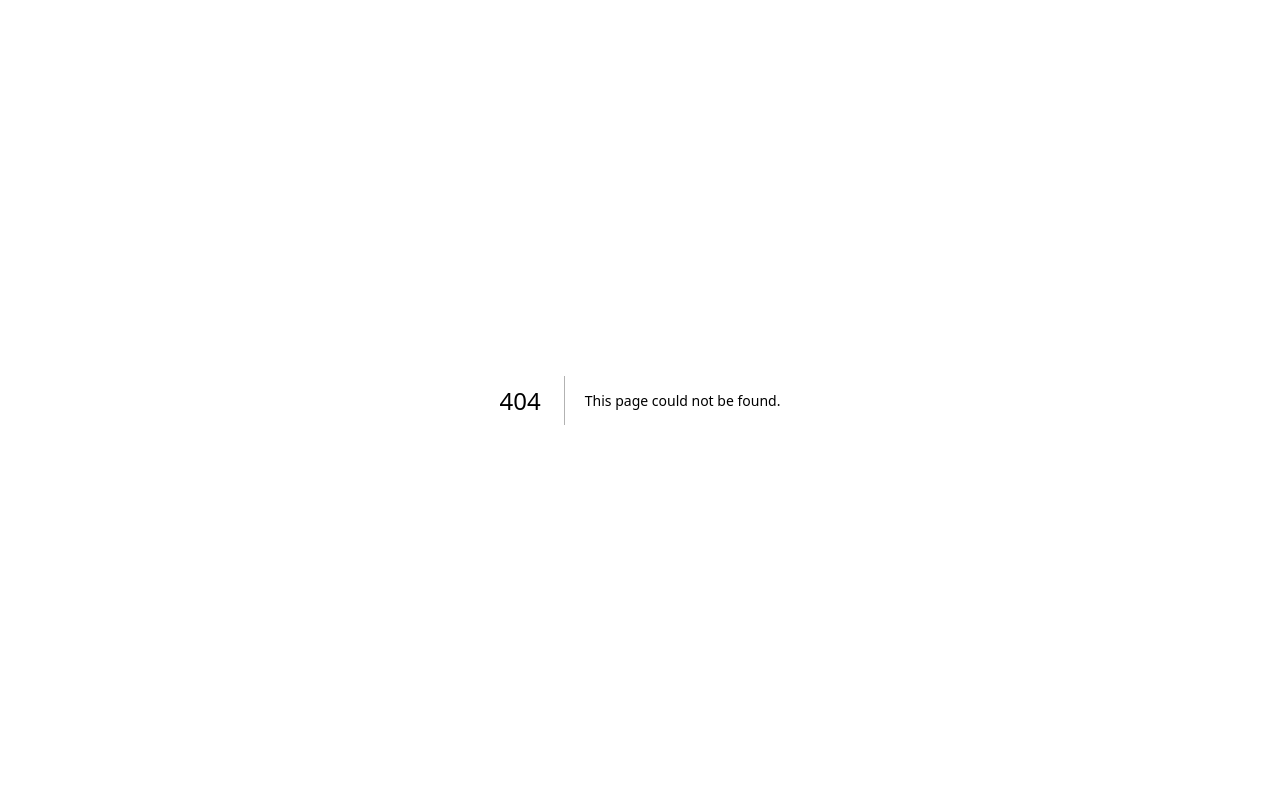
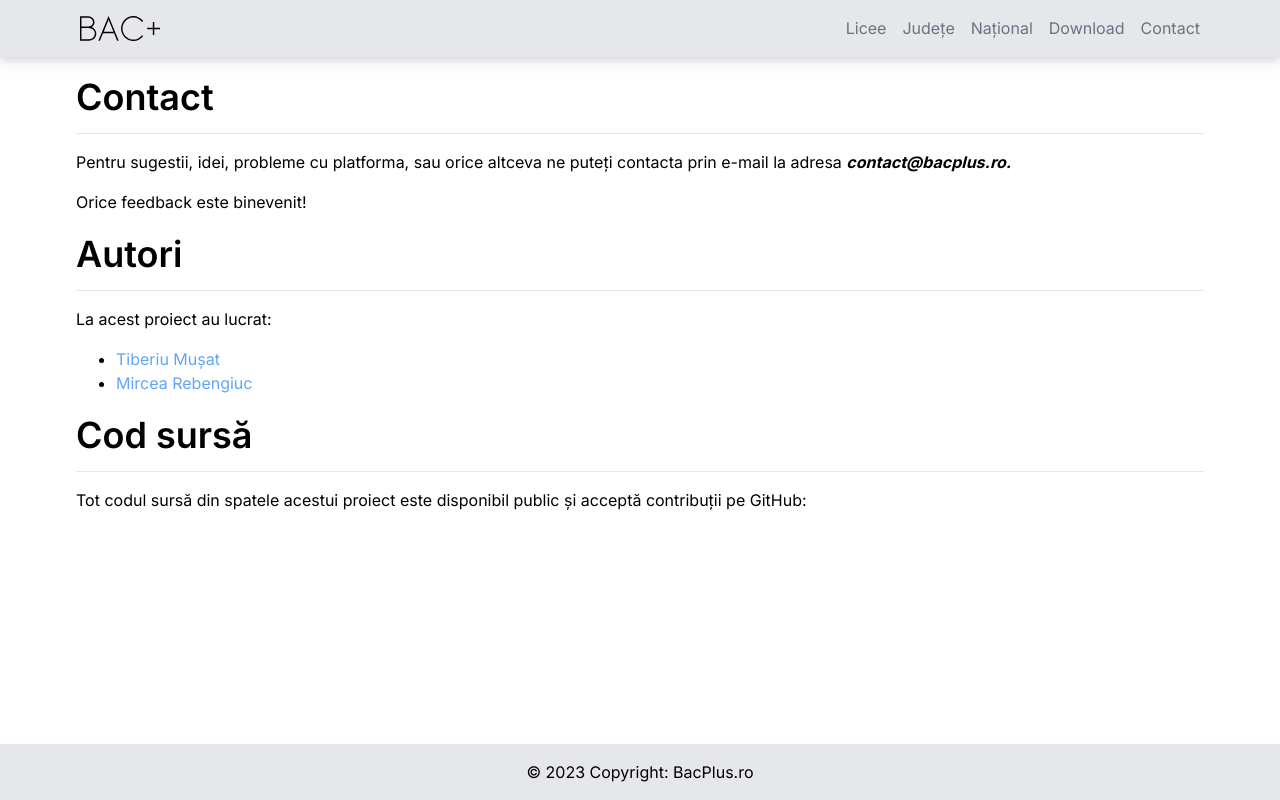
Before and after one commit to Tiberiu02/bacplus, a Next.js app: page /contact in a window 1280 px wide. Before the commit this address had no page. Built offline with nearby package versions, Linux system fonts and the light colour scheme.

Commit message:
footer + contact

```diff
--- /dev/null
+++ b/src/app/contact/page.tsx
@@ -0,0 +1,48 @@
+import { Navbar } from "@/components/Navbar";
+
+export default function contact() {
+  return (
+    <>
+      <div className="block xl:max-w-6xl w-full mx-auto px-3">
+        <h1 className="mt-5 font-semibold text-4xl mt-12 mb-4">Contact</h1>
+        <hr className="my-4" />
+        <p className="mb-4">
+          Pentru sugestii, idei, probleme cu platforma, sau orice altceva ne
+          puteți contacta prin e-mail la adresa{" "}
+          <b>
+            <i>contact@bacplus.ro.</i>
+          </b>
+        </p>
+        <p className="mb-4">Orice feedback este binevenit!</p>
+        <h1 className="mt-5 font-semibold text-4xl mt-12 mb-4">Autori</h1>
+
+        <hr className="my-4" />
+        <p className="mb-4">La acest proiect au lucrat:</p>
+        <ul className="list-disc pl-10 mb-2">
+          <li>
+            <a
+              href="https://people.epfl.ch/tiberiu.musat"
+              className="hover:underline hover:text-blue-600 text-blue-400"
+            >
+              Tiberiu Mușat
+            </a>
+          </li>
+          <li>
+            <a
+              href="http://mircea.rebengiuc.com/"
+              className="hover:underline hover:text-blue-600  text-blue-400"
+            >
+              Mircea Rebengiuc
+            </a>
+          </li>
+        </ul>
+        <h1 className="mt-5 font-semibold text-4xl mt-12 mb-4">Cod sursă</h1>
+        <hr className="my-4" />
+        <p className="mb-4">
+          Tot codul sursă din spatele acestui proiect este disponibil public și
+          acceptă contribuții pe GitHub:
+        </p>
+      </div>
+    </>
+  );
+}
--- a/src/app/layout.tsx
+++ b/src/app/layout.tsx
@@ -1,21 +1,28 @@
-import './globals.css'
-import { Inter } from 'next/font/google'
+import "./globals.css";
+import { Inter } from "next/font/google";
+import { Footer } from "@/components/Footer";
+import { Navbar } from "@/components/Navbar";
 
-const inter = Inter({ subsets: ['latin'] })
+const inter = Inter({ subsets: ["latin"] });
 
 export const metadata = {
-  title: 'Create Next App',
-  description: 'Generated by create next app',
-}
+  title: "Create Next App",
+  description: "Generated by create next app",
+};
 
 export default function RootLayout({
   children,
 }: {
-  children: React.ReactNode
+  children: React.ReactNode;
 }) {
   return (
     <html lang="en">
-      <body className={inter.className}>{children}</body>
+      <body className={inter.className + " flex flex-col min-h-screen"}>
+        <Navbar />
+        {children}
+        <div className="m-4"></div>
+        <Footer />
+      </body>
     </html>
-  )
+  );
 }
--- a/src/app/page.tsx
+++ b/src/app/page.tsx
@@ -1,56 +1,78 @@
 "use client";
 
 import LinkButton from "@/components/LinkButton";
-import { Navbar } from "@/components/Navbar";
-import { PropsWithChildren, useState, useEffect } from 'react'
-import { FaUser, FaSchool, FaCity, FaBriefcase } from 'react-icons/fa'
+import { PropsWithChildren, useState, useEffect } from "react";
+import { FaUser, FaSchool, FaCity, FaBriefcase } from "react-icons/fa";
 
 import Image from "next/image";
 import Link from "next/link";
 
-import backgoundImg from '../../public/hero-bg.jpg';
+import backgoundImg from "../../public/hero-bg.jpg";
 
-function Section( { children, className }: PropsWithChildren<{ className?: string }> ){
+function Section({
+  children,
+  className,
+}: PropsWithChildren<{ className?: string }>) {
   return (
-    <div className={"py-12 px-10 flex flex-col justify-center items-center " + (className ? className : '')}>
-      <div className="container flex flex-col gap-6">
-        {children}
-      </div>
+    <div
+      className={
+        "py-12 px-10 flex flex-col justify-center items-center " +
+        (className ? className : "")
+      }
+    >
+      <div className="container flex flex-col gap-6">{children}</div>
     </div>
-  )
+  );
 }
 
-function CountUp( { children, finalNumber, caption, duration, className }: PropsWithChildren<{ finalNumber: number, caption?: string, duration: number, className?: string }> ){
-  const [value, setValue] = useState( '0' );
-  const [start, setStart] = useState( +(new Date()) );
+function CountUp({
+  children,
+  finalNumber,
+  caption,
+  duration,
+  className,
+}: PropsWithChildren<{
+  finalNumber: number;
+  caption?: string;
+  duration: number;
+  className?: string;
+}>) {
+  const [value, setValue] = useState("0");
+  const [start, setStart] = useState(+new Date());
 
-  function update(){
-    let x = Math.min( 1, (+(new Date()) - start) / duration );
+  function update() {
+    let x = Math.min(1, (+new Date() - start) / duration);
 
-    setValue( Math.floor( finalNumber * x ).toLocaleString() );
+    setValue(Math.floor(finalNumber * x).toLocaleString());
 
-    if( x < 1 )
-      setTimeout( update, 25 );
+    if (x < 1) setTimeout(update, 25);
   }
 
-  useEffect( update, [] );
+  useEffect(update, []);
 
   return (
-    <div className={"flex flex-col gap-3 items-center bg-white rounded-lg p-4 " + (className ? className : '')}>
+    <div
+      className={
+        "flex flex-col gap-3 items-center bg-white rounded-lg p-4 " +
+        (className ? className : "")
+      }
+    >
       {children}
       <span className="text-3xl font-mono">{value}</span>
       <span className="text-md">{caption}</span>
     </div>
-  )
+  );
 }
 
 export default function Home() {
   return (
     <main>
-      <Navbar />
-
       <div className="min-w-full min-h-screen relative">
-        <Image src={backgoundImg} alt="background" className="absolute top-0 left-0 object-cover overflow-hidden h-screen w-screen z-0"/>
+        <Image
+          src={backgoundImg}
+          alt="background"
+          className="absolute top-0 left-0 object-cover overflow-hidden h-screen w-screen z-0"
+        />
         <div className="min-w-full min-h-screen absolute flex flex-row justify-center items-center z-10 bg-white/60">
           <div className="max-w-prose flex flex-col gap-2">
             <h1 className="font-extrabold text-center text-5xl">
@@ -58,8 +80,8 @@ export default function Home() {
             </h1>
             <h5 className="text-xl text-center">
               Sporim transparența examenului de bacalaureat prin statistici la
-              nivel de liceu, județ sau țară, precum și clasamente ale liceelor și
-              județelor.
+              nivel de liceu, județ sau țară, precum și clasamente ale liceelor
+              și județelor.
             </h5>
             <div className="flex flex-row gap-2 justify-center">
               <LinkButton>Licee</LinkButton>
@@ -70,9 +92,7 @@ export default function Home() {
       </div>
 
       <Section id="about">
-        <h2 className="text-3xl font-bold">
-          De Ce?
-        </h2>
+        <h2 className="text-3xl font-bold">De Ce?</h2>
 
         <blockquote className="">
           <p className="text-xl">
@@ -94,50 +114,71 @@ export default function Home() {
         </p>
 
         <p>
-          Anual, pe <a className="text-blue-500 hover:underline" href="http://bacalaureat.edu.ro">site-ul</a> oferit de
-          Ministerul Educației sunt disponibile listele cu rezultatele
-          fiecărui candidat. Se mai publică și un raport care analizează
-          aceste rezultate. Publicarea rezultatelor online a constituit un pas
+          Anual, pe{" "}
+          <a
+            className="text-blue-500 hover:underline"
+            href="http://bacalaureat.edu.ro"
+          >
+            site-ul
+          </a>{" "}
+          oferit de Ministerul Educației sunt disponibile listele cu rezultatele
+          fiecărui candidat. Se mai publică și un raport care analizează aceste
+          rezultate. Publicarea rezultatelor online a constituit un pas
           important în procesul de digitalizare. Noi ne-am propus să ducem
           digitalizarea la nivelul următor prin sintetizarea și publicarea de
-          date statistice precum clasamentele județelor și ale liceelor, dar
-          și informații detaliate despre fiecare județ și liceu.
+          date statistice precum clasamentele județelor și ale liceelor, dar și
+          informații detaliate despre fiecare județ și liceu.
         </p>
 
         <p>
           Pe acest site, ne-am dorit să oferim o perspectivă amplă asupra
-          educației în România prin grafice și tabele interactive care
-          prezintă informațiile cele mai importante într-un mod ușor de
-          înțeles.
+          educației în România prin grafice și tabele interactive care prezintă
+          informațiile cele mai importante într-un mod ușor de înțeles.
         </p>
       </Section>
 
       <Section className="bg-gray-200">
-        <h2 className="text-3xl font-bold">
-          Datele Noastre
-        </h2>
+        <h2 className="text-3xl font-bold">Datele Noastre</h2>
 
         <p>Statisticile noastre au fost compilate folosind date despre</p>
 
         <div className="grid lg:grid-cols-4 md:grid-cols-2 grid-cols-1 gap-4">
-          <CountUp caption="Candidați" finalNumber={1287870} duration={2500} className="basis-1/4">
-            <FaUser className="text-4xl text-blue-500"/>
+          <CountUp
+            caption="Candidați"
+            finalNumber={1287870}
+            duration={2500}
+            className="basis-1/4"
+          >
+            <FaUser className="text-4xl text-blue-500" />
           </CountUp>
-          <CountUp caption="Licee" finalNumber={1467} duration={3000} className="basis-1/4">
-            <FaSchool className="text-4xl text-blue-500"/>
+          <CountUp
+            caption="Licee"
+            finalNumber={1467}
+            duration={3000}
+            className="basis-1/4"
+          >
+            <FaSchool className="text-4xl text-blue-500" />
           </CountUp>
-          <CountUp caption="Județe" finalNumber={42} duration={3500} className="basis-1/4">
-            <FaCity className="text-4xl text-blue-500"/>
+          <CountUp
+            caption="Județe"
+            finalNumber={42}
+            duration={3500}
+            className="basis-1/4"
+          >
+            <FaCity className="text-4xl text-blue-500" />
           </CountUp>
-          <CountUp caption="Specializări" finalNumber={70} duration={4000} className="basis-1/4">
-            <FaBriefcase className="text-4xl text-blue-500"/>
+          <CountUp
+            caption="Specializări"
+            finalNumber={70}
+            duration={4000}
+            className="basis-1/4"
+          >
+            <FaBriefcase className="text-4xl text-blue-500" />
           </CountUp>
         </div>
       </Section>
       <Section id="about" className="">
-        <h2 className="text-3xl font-bold">
-          Câteva Cuvinte Despre Noi
-        </h2>
+        <h2 className="text-3xl font-bold">Câteva Cuvinte Despre Noi</h2>
 
         <p>
           După ani petrecuți în sistemul educațional, am ajuns să îl cunoaștem
@@ -154,10 +195,10 @@ export default function Home() {
         </p>
 
         <p>
-          Suntem conștienți că publicarea acestor statistici reprezintă doar
-          un pas mic. De aceea, ne dorim să extindem platforma și în alte arii
-          ale examenului de bacalaureat (pe termen scurt) sau ale educației
-          (pe termen lung).
+          Suntem conștienți că publicarea acestor statistici reprezintă doar un
+          pas mic. De aceea, ne dorim să extindem platforma și în alte arii ale
+          examenului de bacalaureat (pe termen scurt) sau ale educației (pe
+          termen lung).
         </p>
       </Section>
     </main>
--- /dev/null
+++ b/src/components/Footer.tsx
@@ -0,0 +1,14 @@
+export function Footer() {
+  let currentYear = new Date().getFullYear();
+  return (
+    <div className="mt-auto">
+      <div className="w-full bg-gray-200 text-center p-4 mt-4">
+        {" "}
+        © {currentYear} Copyright:{" "}
+        <a href="https://bacplus.ro/" className="hover:underline">
+          BacPlus.ro
+        </a>
+      </div>
+    </div>
+  );
+}
--- /dev/null
+++ b/src/components/LinkText.tsx
@@ -0,0 +1,3 @@
+export function LinkText({ children }) {
+  return <></>;
+}
```
